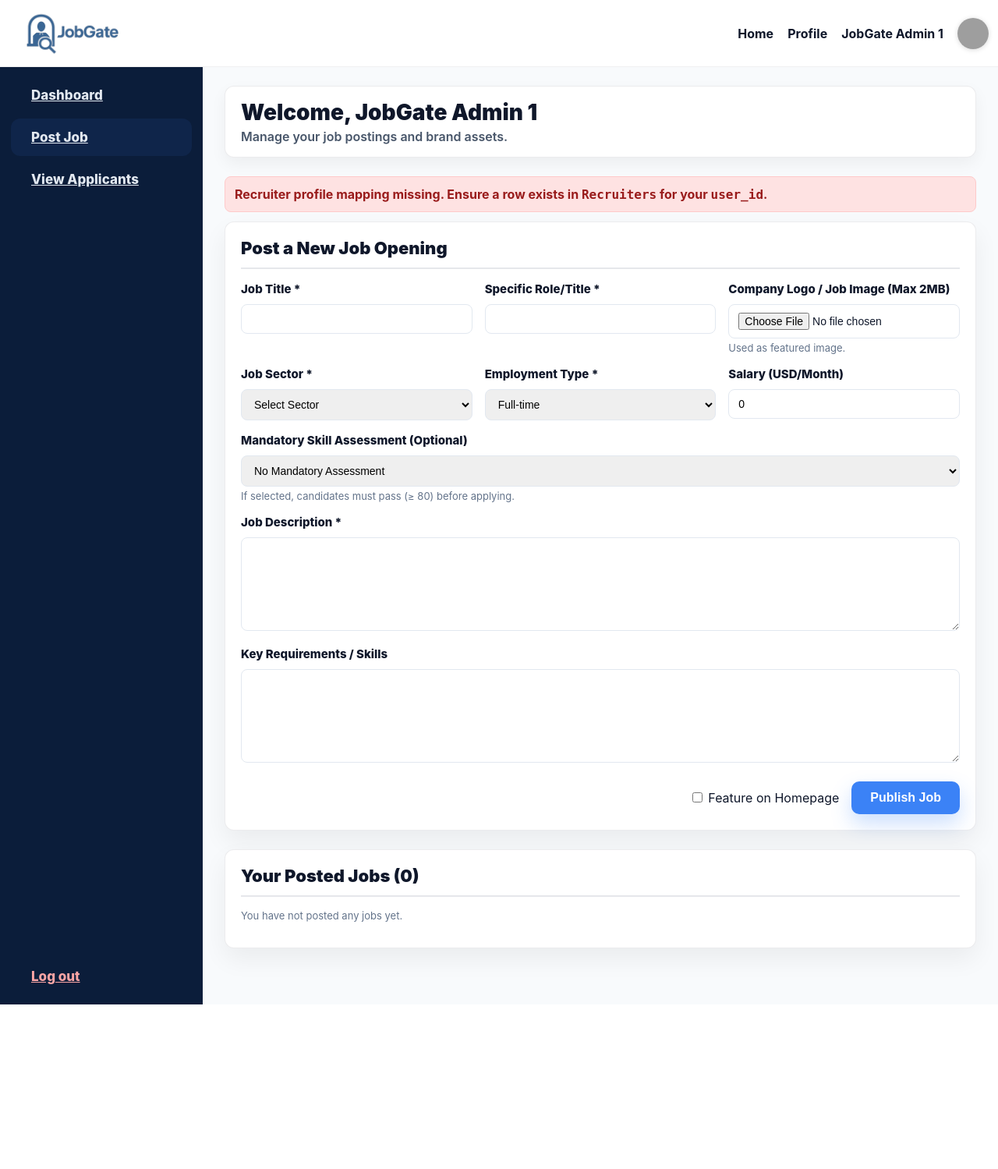
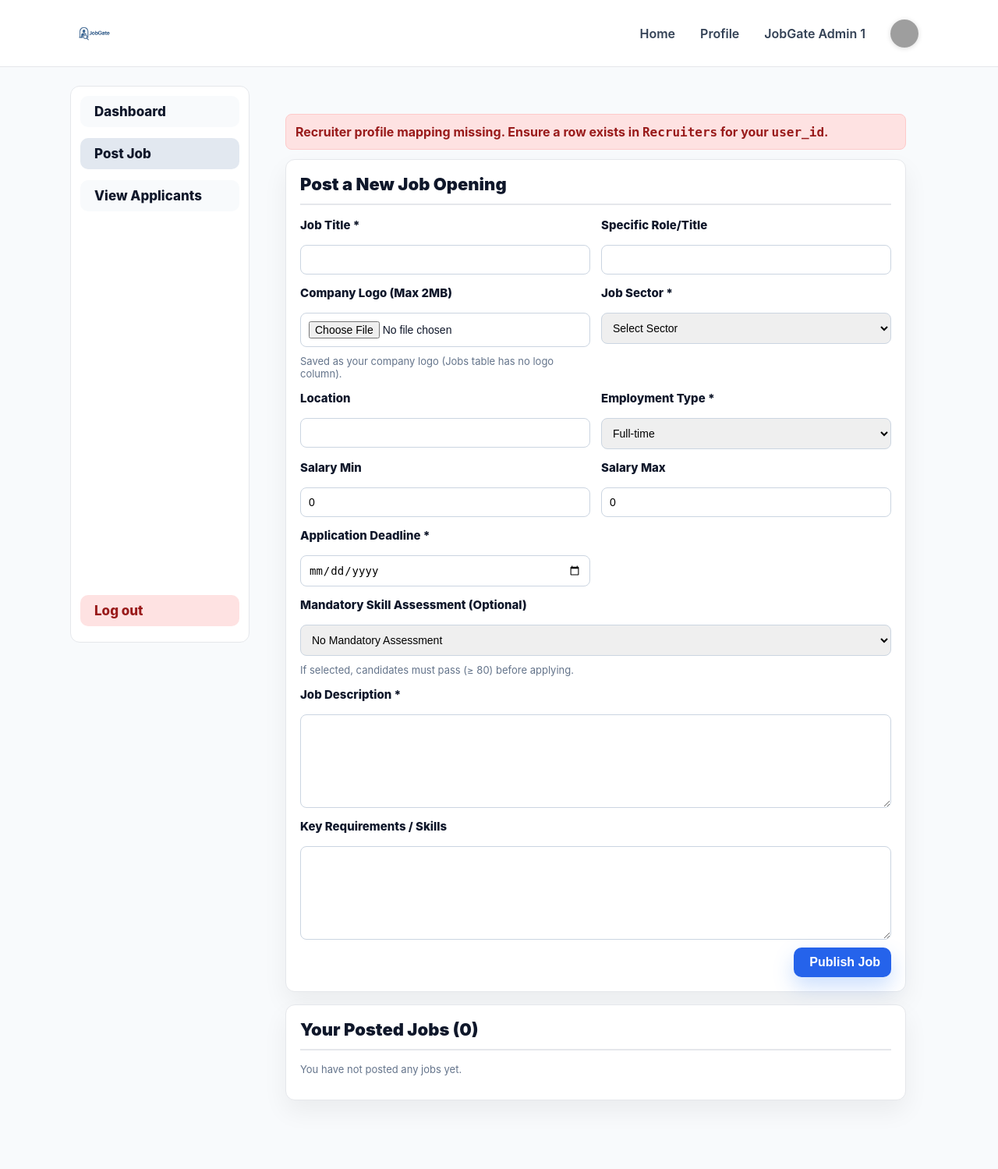
Before and after one commit to FoisalDev/JobGate, a PHP site: page /recruiter_profile.php in a window 1280 px wide. Shown: the whole page at 78% size. Before the commit the page ends 1288 px from the top, so only its background shows below. Run offline with PHP 8.4, Linux system fonts and the light colour scheme; a user stored in the database is signed in; data comes from the database, SQL or seed files in the repository; some libraries are stand-ins or nearby versions; grey boxes are pictures that could not be loaded.

Commit message:
recruiter_profile page job insert in database successful

```diff
--- a/recruiter_profile.php
+++ b/recruiter_profile.php
@@ -1,15 +1,15 @@
 <?php
-// recruiter_profile.php — resilient to schema differences
+// recruiter_profile.php — STRICT to jobgate.sql schema
 require_once 'db_connect.php';
 session_start();
 
-/* DEV: show errors (turn off in production) */
+/* DEV ERROR REPORTING (turn off in production) */
 ini_set('display_errors', 1);
 ini_set('display_startup_errors', 1);
 error_reporting(E_ALL);
 mysqli_report(MYSQLI_REPORT_ERROR | MYSQLI_REPORT_STRICT);
 
-/* Helpers */
+/* Helper */
 if (!function_exists('sanitize_input')) {
   function sanitize_input($v){ return trim(filter_var($v, FILTER_SANITIZE_FULL_SPECIAL_CHARS)); }
 }
@@ -33,50 +33,29 @@ $full_name = $_SESSION['full_name'] ?? 'Recruiter';
 $message = '';
 $message_type = '';
 
-/* Column exists via INFORMATION_SCHEMA (prepared-safe) */
-function column_exists($conn, $table, $column) {
-  $sql = "SELECT COUNT(*) AS c
-          FROM INFORMATION_SCHEMA.COLUMNS
-          WHERE TABLE_SCHEMA = DATABASE()
-            AND TABLE_NAME = ?
-            AND COLUMN_NAME = ?";
-  $stmt = $conn->prepare($sql);
-  $stmt->bind_param("ss", $table, $column);
-  $stmt->execute();
-  $res = $stmt->get_result()->fetch_assoc();
-  $stmt->close();
-  return isset($res['c']) && (int)$res['c'] > 0;
-}
-
-/* pick first existing column from a list */
-function first_existing_column($conn, $table, $candidates) {
-  foreach ($candidates as $col) {
-    if (column_exists($conn, $table, $col)) return $col;
-  }
-  return null;
-}
-
 /* Map Users.user_id -> Recruiters.recruiter_id */
 $recruiter_id = null;
 try {
-  $stmt = $conn->prepare("SELECT recruiter_id FROM Recruiters WHERE user_id = ?");
+  $stmt = $conn->prepare("SELECT recruiter_id, company_logo_url FROM Recruiters WHERE user_id = ?");
   $stmt->bind_param("s", $user_id);
   $stmt->execute();
-  $row = $stmt->get_result()->fetch_assoc();
-  if ($row) $recruiter_id = $row['recruiter_id'];
+  $recRow = $stmt->get_result()->fetch_assoc();
+  if ($recRow) {
+    $recruiter_id = $recRow['recruiter_id'];
+    $existing_logo = $recRow['company_logo_url'];
+  }
   $stmt->close();
 } catch (Throwable $e) {
   $message = "DB error mapping recruiter: ".$e->getMessage();
   $message_type = 'error';
 }
 
-/* POST: create job */
-if ($_SERVER['REQUEST_METHOD'] === 'POST' && isset($_POST['action']) && $_POST['action']==='post_job') {
+/* POST: Create job (STRICT to schema) */
+if ($_SERVER['REQUEST_METHOD'] === 'POST' && ( $_POST['action'] ?? '' ) === 'post_job') {
   try {
     if (!$recruiter_id) throw new Exception("No recruiter profile found for this user.");
 
-    // Optional logo upload
-    $logo_path = null;
+    // Optional: update recruiter company logo (since Jobs table has no logo column)
     if (!empty($_FILES['logo']['name']) && $_FILES['logo']['error'] === UPLOAD_ERR_OK) {
       $dir_fs  = __DIR__ . '/uploads/job_logos/';
       $dir_web = 'uploads/job_logos/';
@@ -89,70 +68,61 @@ if ($_SERVER['REQUEST_METHOD'] === 'POST' && isset($_POST['action']) && $_POST['
       if (!in_array($ext, ['jpg','jpeg','png','gif','webp'], true)) throw new Exception("Only JPG, JPEG, PNG, GIF, WEBP allowed.");
       if ($_FILES['logo']['size'] > 2*1024*1024) throw new Exception("File too large. Max 2MB.");
 
-      $fname = guid().'.'.$ext;
+      $fname = GUID().'.'.$ext;
       if (!move_uploaded_file($_FILES['logo']['tmp_name'], $dir_fs.$fname)) {
         throw new Exception("Failed to move uploaded file. Check folder permissions.");
       }
-      $logo_path = $dir_web.$fname; // save in DB
+      $logo_url = $dir_web.$fname;
+
+      // Save to Recruiters.company_logo_url
+      $stUp = $conn->prepare("UPDATE Recruiters SET company_logo_url = ? WHERE recruiter_id = ?");
+      $stUp->bind_param("ss", $logo_url, $recruiter_id);
+      $stUp->execute(); $stUp->close();
     }
 
-    // Inputs (schema uses: title, description, logo_path, *maybe* deadline)
-    $job_id      = guid();
-    $title       = sanitize_input($_POST['title'] ?? '');
-    $job_role    = sanitize_input($_POST['job_role'] ?? '');
-    $sector_id   = sanitize_input($_POST['sector_id'] ?? '');
-    $type        = sanitize_input($_POST['type'] ?? 'Full-time');
-    $salary      = (int)($_POST['salary'] ?? 0);
-    $description = sanitize_input($_POST['description'] ?? '');
-    $requirements= sanitize_input($_POST['requirements'] ?? '');
-    $featured    = isset($_POST['featured']) ? 1 : 0;
-    $assessment_id = sanitize_input($_POST['assessment_id'] ?? '');
+    // Inputs for Jobs (as per jobgate.sql)
+    $job_id     = GUID();
+    $title      = sanitize_input($_POST['title'] ?? '');
+    $job_role   = sanitize_input($_POST['job_role'] ?? '');
+    $sector_id  = sanitize_input($_POST['sector_id'] ?? '');
+    $location   = sanitize_input($_POST['location'] ?? '');
+    $type       = sanitize_input($_POST['type'] ?? 'Full-time'); // ENUM('Full-time','Part-time','Contract','Internship')
+    $salary_min = (int)($_POST['salary_min'] ?? 0);
+    $salary_max = (int)($_POST['salary_max'] ?? 0);
+    $description= sanitize_input($_POST['description'] ?? '');
+    $requirements = sanitize_input($_POST['requirements'] ?? '');
+    $application_deadline = sanitize_input($_POST['application_deadline'] ?? ($_POST['deadline'] ?? ''));
 
-    if ($title==='' || $job_role==='' || $sector_id==='' || $description==='') {
-      throw new Exception("Please fill required fields (Title, Role, Sector, Description).");
+    if ($title==='' || $sector_id==='' || $description==='' || $application_deadline==='') {
+      throw new Exception("Please fill required fields (Title, Sector, Description, Application Deadline).");
     }
-
-    // Optional columns
-    $deadline_col  = column_exists($conn, 'Jobs', 'deadline') ? 'deadline' : null;
-    $created_col   = first_existing_column($conn, 'Jobs', ['creation_date','posted_date','created_at']);
+    if (!in_array($type, ['Full-time','Part-time','Contract','Internship'], true)) {
+      throw new Exception("Invalid employment type.");
+    }
+    if ($salary_max && $salary_min && $salary_max < $salary_min) {
+      throw new Exception("Salary max cannot be less than salary min.");
+    }
 
     $conn->begin_transaction();
 
-    // Build INSERT dynamically to match your schema
-    $fields = ['job_id','recruiter_id','sector_id','title','job_role','logo_path','job_type','salary','description','requirements','is_featured'];
-    $placeholders = array_fill(0, count($fields), '?');
-    $params = [$job_id, $recruiter_id, $sector_id, $title, $job_role, $logo_path, $type, $salary, $description, $requirements, $featured];
-    $types  = 'sssssssissi'; // s,s,s,s,s,s,s,i,s,s,i
-
-    // deadline (optional)
-    if ($deadline_col) {
-      $deadline = sanitize_input($_POST['deadline'] ?? '');
-      if ($deadline === '') throw new Exception("Please provide Application Deadline.");
-      $fields[] = $deadline_col;
-      $placeholders[] = '?';
-      $params[] = $deadline;
-      $types   .= 's';
-    }
-
-    // created/posted date column (optional)
-    if ($created_col) {
-      $fields[] = $created_col;
-      $placeholders[] = 'NOW()'; // direct NOW(), no bind
-    }
-
-    $sql = "INSERT INTO Jobs (".implode(',', $fields).") VALUES (".implode(',', $placeholders).")";
+    // INSERT into Jobs (exact columns)
+    $sql = "INSERT INTO Jobs
+            (job_id, recruiter_id, sector_id, title, job_role, location, type, salary_min, salary_max, description, requirements, application_deadline)
+            VALUES (?,?,?,?,?,?,?,?,?,?,?,?)";
     $stmt = $conn->prepare($sql);
-    $stmt->bind_param($types, ...$params);
+    $stmt->bind_param(
+      "ssssssssisss",
+      $job_id, $recruiter_id, $sector_id, $title, $job_role, $location, $type, $salary_min, $salary_max, $description, $requirements, $application_deadline
+    );
     $stmt->execute();
     $stmt->close();
 
-    // Optional assessment mapping
+    // Optional assessment mapping (JobAssessmentRequirements has ONLY (job_id, assessment_id))
+    $assessment_id = sanitize_input($_POST['assessment_id'] ?? '');
     if ($assessment_id !== '') {
-      $req_id = guid();
-      $st2 = $conn->prepare("INSERT INTO JobAssessmentRequirements (req_id, job_id, assessment_id) VALUES (?,?,?)");
-      $st2->bind_param("sss", $req_id, $job_id, $assessment_id);
-      $st2->execute();
-      $st2->close();
+      $st2 = $conn->prepare("INSERT INTO JobAssessmentRequirements (job_id, assessment_id) VALUES (?, ?)");
+      $st2->bind_param("ss", $job_id, $assessment_id);
+      $st2->execute(); $st2->close();
     }
 
     $conn->commit();
@@ -182,22 +152,14 @@ try {
   $q->close();
 } catch (Throwable $e) {}
 
-/* History (deadline + created date column optional) */
+/* History — use posted_at & application_deadline exactly as in schema */
 $job_history = [];
 try {
   if ($recruiter_id) {
-    $deadline_col = column_exists($conn, 'Jobs', 'deadline') ? 'deadline' : null;
-    $created_col  = first_existing_column($conn, 'Jobs', ['creation_date','posted_date','created_at']);
-
-    // select list
-    $selectCols = "job_id, title, job_role, is_featured";
-    if ($created_col) $selectCols .= ", $created_col AS created_dt";
-    if ($deadline_col) $selectCols .= ", $deadline_col AS deadline";
-
-    // order by: prefer created col; fallback job_id
-    $orderBy = $created_col ? $created_col." DESC" : "job_id DESC";
-
-    $sqlH = "SELECT $selectCols FROM Jobs WHERE recruiter_id = ? ORDER BY $orderBy";
+    $sqlH = "SELECT job_id, title, job_role, location, type, salary_min, salary_max, application_deadline, posted_at
+             FROM Jobs
+             WHERE recruiter_id = ?
+             ORDER BY posted_at DESC";
     $st = $conn->prepare($sqlH);
     $st->bind_param("s", $recruiter_id);
     $st->execute();
@@ -222,9 +184,33 @@ try {
     .alert{padding:12px;border-radius:8px;margin:12px 0}
     .alert-success{background:#dcfce7;color:#166534}
     .alert-error{background:#fee2e2;color:#991b1b}
+    .topbar{display:flex;align-items:center;justify-content:center;padding:10px 16px;background:#fff;border-bottom:1px solid #e5e7eb}
+    .topbar-inner{max-width:1100px;width:100%;display:flex;align-items:center;justify-content:space-between}
+    .logo{height:40px}
+    .top-actions .tlink{margin-right:14px;color:#334155;font-weight:600;text-decoration:none}
+    .avatar{width:36px;height:36px;border-radius:9999px}
+    .layout{display:flex;max-width:1100px;margin:24px auto;gap:18px}
+    .sidebar{width:230px;background:#fff;border:1px solid #e5e7eb;border-radius:12px;padding:12px;height:max-content}
+    .sbtn{display:flex;align-items:center;gap:8px;padding:10px;border-radius:10px;color:#0f172a;text-decoration:none;border:0;background:#f8fafc;margin-bottom:8px}
+    .sbtn.active{background:#e2e8f0}
+    .sbtn.logout{background:#fee2e2;color:#991b1b}
+    .content{flex:1}
+    .profile-head{background:#fff;border:1px solid #e5e7eb;border-radius:12px;padding:18px;margin-bottom:16px}
+    .job-post-card,.history-card{background:#fff;border:1px solid #e5e7eb;border-radius:12px;padding:18px;margin-bottom:16px}
+    .form-grid{display:grid;grid-template-columns:repeat(2,minmax(0,1fr));gap:14px}
+    .form-group{display:flex;flex-direction:column;gap:6px}
+    .form-full{grid-column:1/-1}
+    .form-group input,.form-group select,.form-group textarea{padding:10px;border:1px solid #cbd5e1;border-radius:8px}
+    .btn-primary{display:inline-flex;align-items:center;gap:6px;background:#2563eb;color:#fff;border:0;padding:10px 14px;border-radius:10px;cursor:pointer}
+    .btn-ghost{display:inline-flex;align-items:center;gap:6px;border:1px solid #cbd5e1;padding:8px 10px;border-radius:10px;text-decoration:none;color:#0f172a}
+    .job-history-list{display:flex;flex-direction:column;gap:12px}
+    .history-item{display:flex;align-items:center;justify-content:space-between;border:1px solid #e5e7eb;border-radius:10px;padding:12px}
+    .job-title{font-weight:700}
+    .text-muted{color:#64748b}
   </style>
 </head>
 <body>
+  <!-- Top bar -->
   <header class="topbar">
     <div class="topbar-inner">
       <img src="./JobGate_logo.png" alt="JobGate" class="logo" />
@@ -238,22 +224,26 @@ try {
   </header>
 
   <div class="layout">
+    <!-- Sidebar -->
     <aside class="sidebar">
-      <a class="sbtn" href="home.php"><iconify-icon icon="mdi:view-dashboard"></iconify-icon>Dashboard</a>
-      <a class="sbtn active" href="recruiter_profile.php"><iconify-icon icon="mdi:briefcase-edit-outline"></iconify-icon>Post Job</a>
-      <a class="sbtn" href="jobs.php"><iconify-icon icon="mdi:account-group-outline"></iconify-icon>View Applicants</a>
+      <a class="sbtn" href="home.php">
+        <iconify-icon icon="mdi:view-dashboard"></iconify-icon>Dashboard
+      </a>
+      <a class="sbtn active" href="recruiter_profile.php">
+        <iconify-icon icon="mdi:briefcase-edit-outline"></iconify-icon>Post Job
+      </a>
+      <a class="sbtn" href="jobs.php">
+        <iconify-icon icon="mdi:account-group-outline"></iconify-icon>View Applicants
+      </a>
       <div class="spacer"></div>
-      <a class="sbtn logout" href="logout.php"><iconify-icon icon="mdi:logout"></iconify-icon>Log out</a>
+      <a class="sbtn logout" href="logout.php">
+        <iconify-icon icon="mdi:logout"></iconify-icon>Log out
+      </a>
     </aside>
 
+    <!-- Main Content -->
     <main class="content">
-      <section class="profile-head">
-        <div class="ph-left">
-          <h1>Welcome, <?php echo htmlspecialchars($full_name); ?></h1>
-          <p>Manage your job postings and brand assets.</p>
-        </div>
-      </section>
-
+      <!-- Status -->
       <?php if (!empty($message)): ?>
         <div class="alert <?php echo ($message_type==='success')?'alert-success':'alert-error'; ?>">
           <?php echo htmlspecialchars($message); ?>
@@ -264,28 +254,33 @@ try {
         <div class="alert alert-error">Recruiter profile mapping missing. Ensure a row exists in <code>Recruiters</code> for your <code>user_id</code>.</div>
       <?php endif; ?>
 
+      <!-- Job Posting Form (STRICT to schema) -->
       <section class="job-post-card">
         <h3 class="card-title">Post a New Job Opening</h3>
         <form method="POST" action="recruiter_profile.php" enctype="multipart/form-data">
           <input type="hidden" name="action" value="post_job" />
 
           <div class="form-grid">
+            <!-- Title -->
             <div class="form-group">
               <label for="title">Job Title *</label>
               <input type="text" id="title" name="title" required value="<?php echo isset($_POST['title'])?htmlspecialchars($_POST['title']):''; ?>">
             </div>
 
+            <!-- Role -->
             <div class="form-group">
-              <label for="job_role">Specific Role/Title *</label>
-              <input type="text" id="job_role" name="job_role" required value="<?php echo isset($_POST['job_role'])?htmlspecialchars($_POST['job_role']):''; ?>">
+              <label for="job_role">Specific Role/Title</label>
+              <input type="text" id="job_role" name="job_role" value="<?php echo isset($_POST['job_role'])?htmlspecialchars($_POST['job_role']):''; ?>">
             </div>
 
+            <!-- Company Logo (saves to Recruiters.company_logo_url) -->
             <div class="form-group">
-              <label for="logo">Company Logo / Job Image (Max 2MB)</label>
+              <label for="logo">Company Logo (Max 2MB)</label>
               <input type="file" id="logo" name="logo" accept="image/*">
-              <small class="text-muted">Used as featured image.</small>
+              <small class="text-muted">Saved as your company logo (Jobs table has no logo column).</small>
             </div>
 
+            <!-- Sector -->
             <div class="form-group">
               <label for="sector_id">Job Sector *</label>
               <select id="sector_id" name="sector_id" required>
@@ -299,12 +294,19 @@ try {
               </select>
             </div>
 
+            <!-- Location -->
+            <div class="form-group">
+              <label for="location">Location</label>
+              <input type="text" id="location" name="location" value="<?php echo isset($_POST['location'])?htmlspecialchars($_POST['location']):''; ?>">
+            </div>
+
+            <!-- Employment Type (ENUM) -->
             <div class="form-group">
               <label for="type">Employment Type *</label>
               <select id="type" name="type" required>
                 <?php
                   $t = isset($_POST['type'])?$_POST['type']:'Full-time';
-                  foreach (['Full-time','Part-time','Contract'] as $opt) {
+                  foreach (['Full-time','Part-time','Contract','Internship'] as $opt) {
                     $sel = ($t===$opt)?'selected':'';
                     echo '<option value="'.htmlspecialchars($opt).'" '.$sel.'>'.htmlspecialchars($opt).'</option>';
                   }
@@ -312,18 +314,26 @@ try {
               </select>
             </div>
 
+            <!-- Salary Min -->
             <div class="form-group">
-              <label for="salary">Salary (USD/Month)</label>
-              <input type="number" id="salary" name="salary" min="0" step="100" value="<?php echo isset($_POST['salary'])?htmlspecialchars($_POST['salary']):'0'; ?>">
+              <label for="salary_min">Salary Min</label>
+              <input type="number" id="salary_min" name="salary_min" min="0" step="100" value="<?php echo isset($_POST['salary_min'])?htmlspecialchars($_POST['salary_min']):'0'; ?>">
             </div>
 
-            <?php if (column_exists($conn, 'Jobs', 'deadline')): ?>
+            <!-- Salary Max -->
             <div class="form-group">
-              <label for="deadline">Application Deadline *</label>
-              <input type="date" id="deadline" name="deadline" required value="<?php echo isset($_POST['deadline'])?htmlspecialchars($_POST['deadline']):''; ?>">
+              <label for="salary_max">Salary Max</label>
+              <input type="number" id="salary_max" name="salary_max" min="0" step="100" value="<?php echo isset($_POST['salary_max'])?htmlspecialchars($_POST['salary_max']):'0'; ?>">
             </div>
-            <?php endif; ?>
 
+            <!-- Application Deadline (NOT NULL) -->
+            <div class="form-group">
+              <label for="application_deadline">Application Deadline *</label>
+              <input type="date" id="application_deadline" name="application_deadline" required
+                     value="<?php echo isset($_POST['application_deadline'])?htmlspecialchars($_POST['application_deadline']):(isset($_POST['deadline'])?htmlspecialchars($_POST['deadline']):''); ?>">
+            </div>
+
+            <!-- Assessment -->
             <div class="form-group form-full">
               <label for="assessment_id">Mandatory Skill Assessment (Optional)</label>
               <select id="assessment_id" name="assessment_id">
@@ -338,27 +348,26 @@ try {
               <small class="text-muted">If selected, candidates must pass (≥ 80) before applying.</small>
             </div>
 
+            <!-- Description -->
             <div class="form-group form-full">
               <label for="description">Job Description *</label>
-              <textarea id="description" name="description" required rows="5"><?php echo isset($_POST['description'])?htmlspecialchars($_POST['description']):''; ?></textarea>
+              <textarea id="description" name="description" rows="5" required><?php echo isset($_POST['description'])?htmlspecialchars($_POST['description']):''; ?></textarea>
             </div>
 
+            <!-- Requirements -->
             <div class="form-group form-full">
               <label for="requirements">Key Requirements / Skills</label>
               <textarea id="requirements" name="requirements" rows="3"><?php echo isset($_POST['requirements'])?htmlspecialchars($_POST['requirements']):''; ?></textarea>
             </div>
           </div>
 
-          <div class="form-actions">
-            <label style="margin-right: 16px;">
-              <input type="checkbox" name="featured" <?php echo (!empty($_POST['featured']))?'checked':''; ?>>
-              Feature on Homepage
-            </label>
+          <div class="form-actions" style="margin-top:10px">
             <button type="submit" class="btn-primary"><iconify-icon icon="mdi:send"></iconify-icon> Publish Job</button>
           </div>
         </form>
       </section>
 
+      <!-- Job History -->
       <section class="history-card">
         <h3 class="card-title">Your Posted Jobs (<?php echo count($job_history); ?>)</h3>
         <?php if (empty($job_history)): ?>
@@ -370,14 +379,22 @@ try {
                 <div>
                   <div class="job-title"><?php echo htmlspecialchars($job['title']); ?></div>
                   <div class="job-meta">
-                    Role: <?php echo htmlspecialchars($job['job_role']); ?>
-                    <?php if (isset($job['created_dt']) && !empty($job['created_dt'])): ?>
-                      | Posted: <?php echo date('M d, Y', strtotime($job['created_dt'])); ?>
+                    <?php if (!empty($job['job_role'])): ?>
+                      Role: <?php echo htmlspecialchars($job['job_role']); ?> |
                     <?php endif; ?>
-                    <?php if (isset($job['deadline']) && !empty($job['deadline'])): ?>
-                      | Deadline: <?php echo date('M d, Y', strtotime($job['deadline'])); ?>
+                    <?php if (!empty($job['location'])): ?>
+                      Location: <?php echo htmlspecialchars($job['location']); ?> |
                     <?php endif; ?>
-                    <?php if (!empty($job['is_featured'])): ?> | <strong>Featured</strong><?php endif; ?>
+                    Type: <?php echo htmlspecialchars($job['type']); ?>
+                    <?php if (!empty($job['salary_min']) || !empty($job['salary_max'])): ?>
+                      | Salary: <?php echo htmlspecialchars($job['salary_min']); ?> - <?php echo htmlspecialchars($job['salary_max']); ?>
+                    <?php endif; ?>
+                    <?php if (!empty($job['posted_at'])): ?>
+                      | Posted: <?php echo date('M d, Y', strtotime($job['posted_at'])); ?>
+                    <?php endif; ?>
+                    <?php if (!empty($job['application_deadline'])): ?>
+                      | Deadline: <?php echo date('M d, Y', strtotime($job['application_deadline'])); ?>
+                    <?php endif; ?>
                   </div>
                 </div>
                 <a href="job_details.php?jobId=<?php echo htmlspecialchars($job['job_id']); ?>" class="btn-ghost">View</a>
```
Also changed, not shown: uploads/job_logos/862760e5-47e0-4ca3-ab99-e024dce0dd67.jpg (added), uploads/job_logos/8e4adc79-d7d0-475e-a6a5-32fd7c8150b1.jpg (added), uploads/job_logos/b140cb16-5d0c-4423-b16a-81f8b2da4b3c.jpg (added), uploads/job_logos/d6e51303-76c1-4890-a14a-6ff8f00b02b2.png (deleted), uploads/job_logos/ed9ff6d8-e44b-4dc3-b36b-3c245e610b2a.jpg (added), uploads/job_logos/f29b3e22-8bbe-40c0-a5dc-9d4200888449.jpg (deleted).
